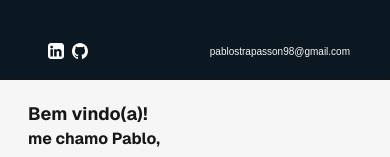
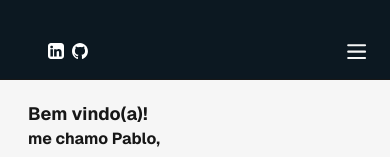
Before and after one commit to PabloStrapasson/personal-page-v2, a Next.js app: page / in a window 390 px wide. Shown: the top 157 px of the page. Built offline with nearby package versions, Linux system fonts and the light colour scheme.

Commit message:
feat: :sparkles: Mobile navigation menu

```diff
--- a/src/app/globals.css
+++ b/src/app/globals.css
@@ -22,8 +22,8 @@
   --color-blue: #1c4a91;
   --color-sea-salt: #F6F6F6;
 
-  --text-sm: 0.625rem;
-  --text-md: 0.8rem;
+  --text-sm: 0.875rem;
+  --text-md: 0.875rem;
   --text-lg: 1rem;
 }
 
--- a/src/components/menu/button-menu.tsx
+++ b/src/components/menu/button-menu.tsx
@@ -1,23 +1,24 @@
 'use client'
 
 import { useState } from "react";
-import MenuContent from "./menu-content";
+import MenuContentMobile from "./menu-content.mobile";
 
 export default function ButtonMenu() {
     const [isOpen, setIsOpen] = useState(false);
 
     return (
     <>
-        <button className='flex flex-col gap-1 w-5 h-5 cursor-pointer lg:hidden '
+        <button className='flex flex-col gap-1 w-5 h-5 cursor-pointer md:hidden '
                 onClick={() => setIsOpen(!isOpen)}
                 aria-label='Menu'>
-            <div className='w-full h-0.5 bg-sea-salt'></div>
-            <div className='w-full h-0.5 bg-sea-salt'></div>
-            <div className='w-full h-0.5 bg-sea-salt'></div>
+
+            <svg className='w-10 h-14' stroke='currentColor' fill='none' viewBox='0 0 19 19'>
+                <path strokeLinecap='round' strokeLinejoin='round' strokeWidth='2' d='M4 6h16M4 12h16M4 18h16'></path>
+            </svg>
         </button>
 
-        <div className={`absolute top-20 left-0 w-full bg-rich-black transition-all duration-300 ${isOpen ? 'block' : 'hidden'} md:hidden`}>
-            <MenuContent/>
+        <div className={`absolute top-20 right-0 w-auto px-4 rounded-b-md bg-rich-black z-110 transition-all duration-500 ${isOpen ? 'block' : 'hidden'} md:hidden`}>
+            <MenuContentMobile/>
         </div>
     </>
   )
--- /dev/null
+++ b/src/components/menu/menu-contact.tsx
@@ -0,0 +1,11 @@
+import Icon from "../icon";
+
+export default function MenuContact() {
+  return (
+    <div className='flex items-end content-start w-auto text-sea-salt'>
+      <Icon src={'icons/linkedin-white.svg'} alt={'linkedin'} href={'https://www.linkedin.com/in/pablo-strapasson/'} title={'Linkedin'}/>
+      <Icon src={'icons/github-white.svg'} alt={'linkedin'} href={"https://github.com/PabloStrapasson"} title={"GitHub"}/>
+      <p className='hidden md:block mx-2 lg:mx-4'>pablostrapasson98@gmail.com</p>
+    </div>
+  )
+}
--- /dev/null
+++ b/src/components/menu/menu-content.mobile.tsx
@@ -0,0 +1,23 @@
+import Link from "next/link";
+
+export default function MenuContentMobile() {
+  return (
+    <nav className='flex flex-col text-[14px]'>
+      <Link href='/projects'
+            className='py-2 border-b-[0.5px] border-b-[#454545] '
+      > Projetos &raquo;
+      </Link>
+
+      <Link href='/certifications'
+            className='py-2 border-b-[0.5px] border-b-[#454545]'
+      > Certificações &raquo;
+      </Link>
+
+      <Link href='/docs/Curriculo_Pablo_Strapasson.pdf'
+            download='Curriculo_Pablo_Strapasson'
+            className='py-2 text-menu-sm md:text-menu-md lg:text-menu-lg'
+      > Download CV &raquo;
+      </Link>
+    </nav>
+  )
+}
--- a/src/components/menu/menu-content.tsx
+++ b/src/components/menu/menu-content.tsx
@@ -3,7 +3,7 @@ import Link from "next/link";
 export default function MenuContent() {
   return (
     <nav className='hidden md:flex'>
-      <Link href='/#my_projects'
+      <Link href='/projects'
             className='mr-1.5 md:mr-5 relative after:content-[""] after:absolute after:left-0 after:bottom-0 after:w-0 after:h-px after:bg-sea-salt after:transition-[width] after:ease-in-out after:duration-300 hover:after:w-full'
       > Projetos &raquo;
       </Link>
--- a/src/components/menu/menu.tsx
+++ b/src/components/menu/menu.tsx
@@ -1,5 +1,6 @@
-import Icon from "@/components/icon";
 import MenuContent from "@/components/menu/menu-content";
+import MenuContact from "@/components/menu/menu-contact";
+import ButtonMenu from "@/components/menu/button-menu";
 
 export default function Menu() {
 
@@ -9,19 +10,17 @@ export default function Menu() {
 
             <MenuContent/>
 
-            <div className='hidden md:flex items-end content-start w-auto text-sea-salt'>
-              <Icon src={'icons/linkedin-white.svg'} alt={'linkedin'} href={'https://www.linkedin.com/in/pablo-strapasson/'} title={'Linkedin'}/>
-              <Icon src={'icons/github-white.svg'} alt={'linkedin'} href={"https://github.com/PabloStrapasson"} title={"GitHub"}/>
-              <p className='mx-2 lg:mx-4'>pablostrapasson98@gmail.com</p>
-            </div>
+            <MenuContact/>
 
-            <div className='flex md:hidden items-end justify-between w-full text-sea-salt'>
+            <ButtonMenu/>
+
+            {/* <div className='flex md:hidden items-end justify-between w-full text-sea-salt'>
               <div className='flex'>
                 <Icon src={'icons/linkedin-white.svg'} alt={'linkedin'} href={'https://www.linkedin.com/in/pablo-strapasson/'} title={'Linkedin'}/>
                 <Icon src={'icons/github-white.svg'} alt={'linkedin'} href={"https://github.com/PabloStrapasson"} title={"GitHub"}/>
               </div>
               <p className='mx-1'>pablostrapasson98@gmail.com</p>
-            </div>
+            </div> */}
           </nav>
       </header>
     )
```
